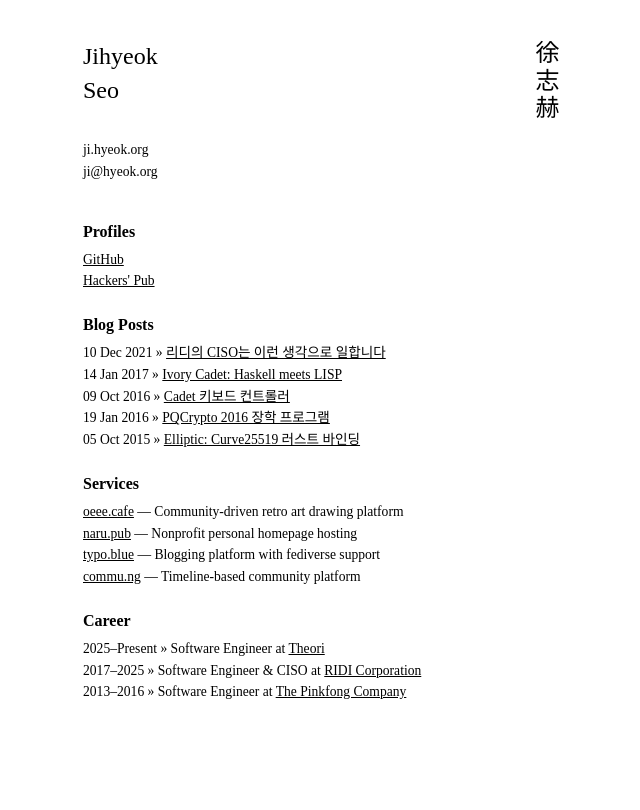
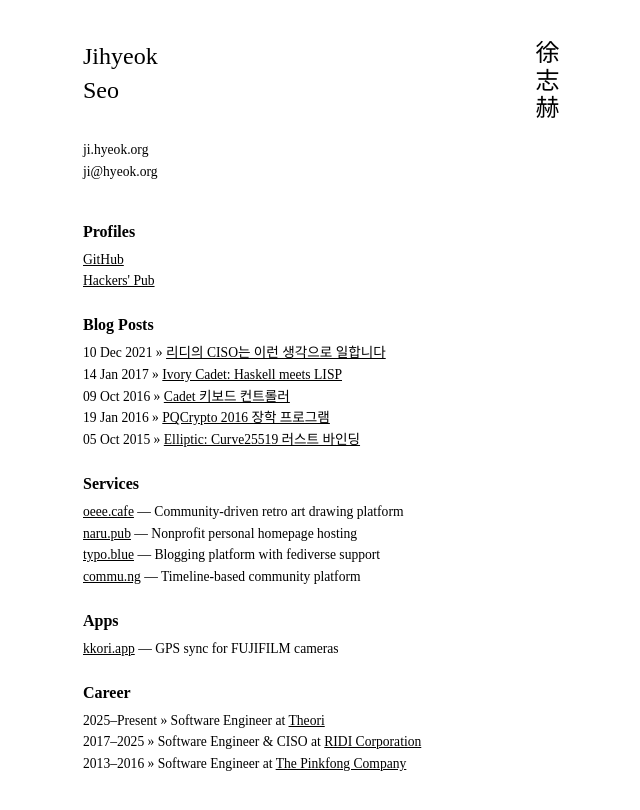
Before and after one commit to limeburst/limeburst.github.io, a Jekyll site: the page built from index.html, in a window 1280 px wide. Shown: the top 810 px of the page, without its empty margins (317-957 px from the left). Built offline with Jekyll 4.4.1, drawn with Linux system fonts in a browser that asks for light colours.

Commit message:
Add Apps section linking to kkori.app
Co-Authored-By: Claude Opus 5 <noreply@anthropic.com>

```diff
--- a/index.html
+++ b/index.html
@@ -61,6 +61,11 @@ title: Jihyeok Seo
     <li><a href="https://commu.ng">commu.ng</a> — Timeline-based community platform</li>
   </ul>
 
+  <h2>Apps</h2>
+  <ul>
+    <li><a href="https://kkori.app">kkori.app</a> — GPS sync for FUJIFILM cameras</li>
+  </ul>
+
   <h2>Career</h2>
   <ul>
     <li>2025–Present &raquo; Software Engineer at <a href="https://theori.io">Theori</a></li>
```
